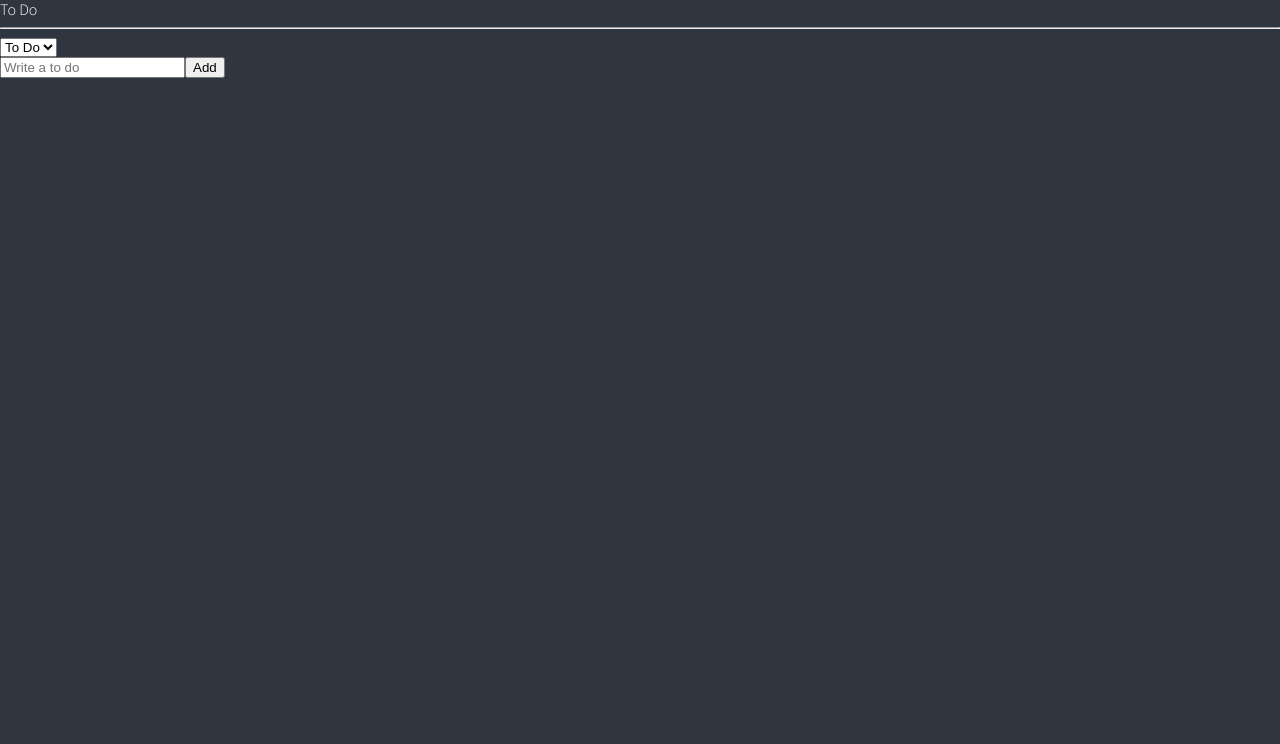
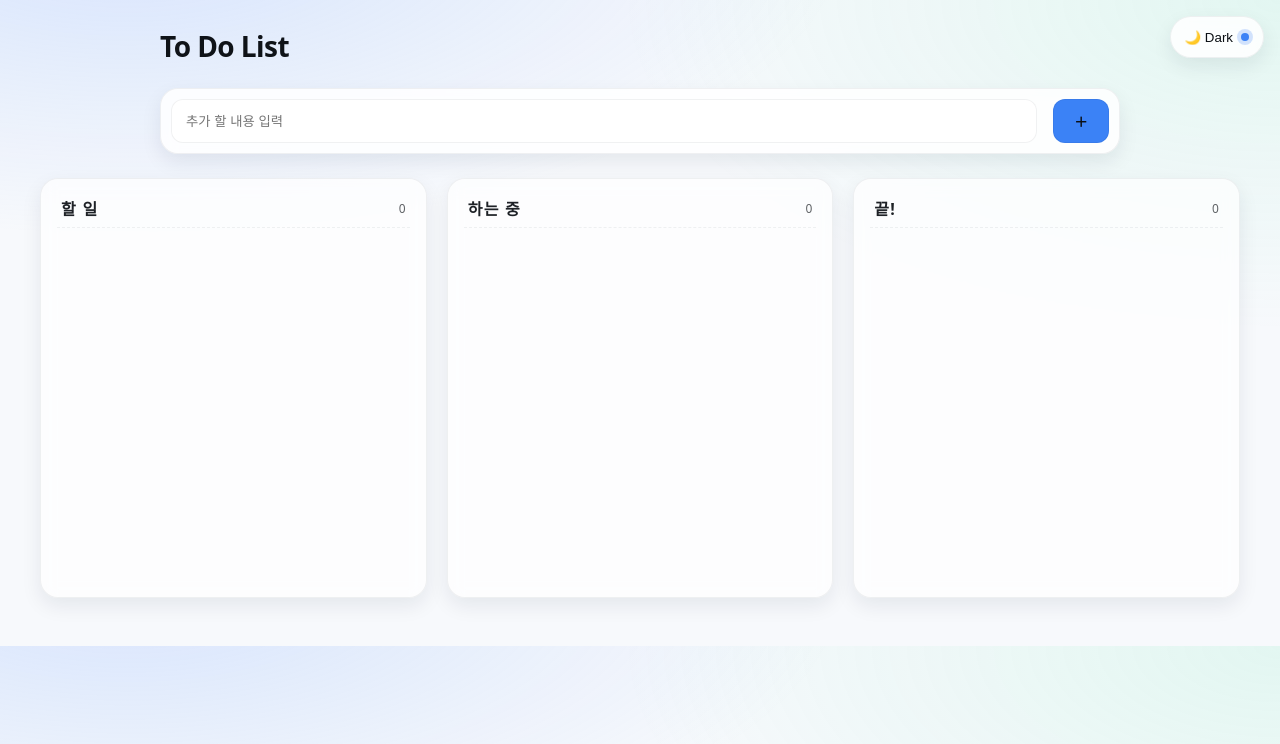
Before and after one commit to junghanbyeol/react-todo, a React (Create React App) app in the folder react-todo-app/: page / in a window 1280 px wide. Shown: the top 744 px of the page. Built offline with nearby package versions, Linux system fonts and the light colour scheme.

Commit message:
스타일 추가 다크모드, 라이트모드 추가 1개의 리스트만 보여주는 화면에서 3개의 리스트로 변환

```diff
--- a/react-todo-app/src/App.tsx
+++ b/react-todo-app/src/App.tsx
@@ -1,5 +1,8 @@
-import { createGlobalStyle } from "styled-components";
+import { createGlobalStyle, ThemeProvider  } from "styled-components";
 import ToDoList from "./component/ToDoList";
+import { darkTheme, lightTheme } from "./theme";
+import styled from "styled-components";
+import React, { useEffect, useMemo, useState } from "react";
 
 const GlobalStyle = createGlobalStyle`
 @import url('https://fonts.googleapis.com/css2?family=Source+Sans+Pro:wght@300;400&display=swap');
@@ -54,23 +57,102 @@ table {
   box-sizing: border-box;
 }
 body {
-  font-weight: 300;
+  /* font-weight: 300;
   font-family: 'Source Sans Pro', sans-serif;
   background-color:${(props) => props.theme.bgColor};
   color:${(props) => props.theme.textColor};
-  line-height: 1.2;
+  line-height: 1.2; */
 }
 a {
   text-decoration:none;
   color:inherit;
 }
+body {
+  font-weight: 400;
+  font-family: 'Source Sans Pro', system-ui, -apple-system, Segoe UI, Roboto, sans-serif;
+  background:
+    radial-gradient(1200px 500px at 10% -10%, rgba(120,166,255,0.25), transparent 60%),
+    radial-gradient(1200px 600px at 100% 0%, rgba(110,231,183,0.15), transparent 55%),
+    ${(p)=>p.theme.bgColor};
+  color:${(p)=>p.theme.textColor};
+}
+
+:focus-visible {
+  outline: 2px solid ${(p)=>p.theme.primary};
+  outline-offset: 2px;
+  border-radius: 10px;
+}
+
+::selection {
+  background: ${(p)=>p.theme.primary};
+  color: #0b0f14;
+}
+`;
+
+const ThemeToggle = styled.button`
+  position: fixed;
+  top: 16px;
+  right: 16px;
+  z-index: 50;
+  height: 42px;
+  min-width: 42px;
+  padding: 0 14px;
+  display: inline-flex;
+  align-items: center;
+  gap: 8px;
+
+  border-radius: 999px;
+  border: 1px solid ${(p)=>p.theme.cardBorder};
+  background: ${(p)=>p.theme.surface};
+  color: inherit;
+
+  box-shadow: ${(p)=>p.theme.shadow};
+  backdrop-filter: blur(${(p)=>p.theme.blur});
+  cursor: pointer;
+  transition: transform .08s ease, filter .2s ease, background .2s ease;
+
+  &:hover { filter: brightness(1.05); }
+  &:active { transform: translateY(1px); }
+
+  /* 작은 점(상태 표시) */
+  &::after{
+    content: "";
+    width: 8px; height: 8px;
+    border-radius: 999px;
+    background: ${(p)=>p.theme.primary};
+    box-shadow: 0 0 0 4px rgba(59,130,246,.22);
+  }
 `;
 
 function App() {
+  const getInitial = () => {
+    const saved = localStorage.getItem("theme");
+    if (saved === "light" || saved === "dark") return saved;
+    return window.matchMedia &&
+      window.matchMedia("(prefers-color-scheme: dark)").matches
+      ? "dark"
+      : "light";
+  };
+
+  const [mode, setMode] = useState<"light" | "dark">(getInitial);
+  const theme = useMemo(() => (mode === "dark" ? darkTheme : lightTheme), [mode]);
+
+  useEffect(() => {
+    localStorage.setItem("theme", mode);
+    // body data-attribute는 필요 시 전역 스타일 커스텀에 유용
+    document.documentElement.setAttribute("data-theme", mode);
+  }, [mode]);
+
+  const toggle = () => setMode((m) => (m === "dark" ? "light" : "dark"));
   return (
     <>
-      <GlobalStyle />
-      <ToDoList />
+      <ThemeProvider theme={theme}>
+        <GlobalStyle />
+        <ThemeToggle onClick={toggle} aria-label="테마 토글">
+          {mode === "dark" ? "☀️ Light" : "🌙 Dark"}
+        </ThemeToggle>
+        <ToDoList />
+      </ThemeProvider>
     </>
   );
 }
--- a/react-todo-app/src/atoms.tsx
+++ b/react-todo-app/src/atoms.tsx
@@ -25,12 +25,12 @@ export const toDoSelector = selector({
     key: "toDoSelector",
     get: ({ get }) => {
         const toDos = get(toDoState);
-        const category = get(categoryState)
-        return toDos.filter(toDo => toDo.category === category)
-        // return [
-        //     toDos.filter(toDo => toDo.category === "TO_DO"),
-        //     toDos.filter(toDo => toDo.category === "DOING"),
-        //     toDos.filter(toDo => toDo.category === "DONE")
-        // ];
+        // const category = get(categoryState)
+        // return toDos.filter(toDo => toDo.category === category)
+        return [
+            toDos.filter(toDo => toDo.category === Categories.TO_DO),
+            toDos.filter(toDo => toDo.category === Categories.DOING),
+            toDos.filter(toDo => toDo.category === Categories.DONE)
+        ];
     }
 })
--- a/react-todo-app/src/component/CreateToDo.tsx
+++ b/react-todo-app/src/component/CreateToDo.tsx
@@ -1,26 +1,23 @@
 import { useForm } from "react-hook-form";
-import { useRecoilValue, useSetRecoilState } from "recoil";
-import { toDoState } from "../atoms";
-import { categoryState } from './../atoms';
+import { useSetRecoilState, useRecoilValue } from "recoil";
+import { toDoState, categoryState } from "../atoms";
+import { AddBtn, Input } from "../style/kanbanStyles";
 
-interface IForm {
-    toDo: string;
+interface IForm { toDo: string; }
+function CreateToDo() {
+  const setToDos = useSetRecoilState(toDoState);
+  const category = useRecoilValue(categoryState);
+  const { register, handleSubmit, setValue } = useForm<IForm>();
+  const handleValid = ({ toDo }: IForm) => {
+    setToDos((old)=> [{ text: toDo, id: Date.now(), category }, ...old]);
+    setValue("toDo", "");
+  };
+
+  return (
+    <form onSubmit={handleSubmit(handleValid)} style={{display:"contents"}}>
+      <Input {...register("toDo", { required: true })} placeholder="추가 할 내용 입력" />
+      <AddBtn type="submit">＋</AddBtn>
+    </form>
+  );
 }
-
-function CreateToDo() {
-    const setToDos = useSetRecoilState(toDoState);
-    const {register, handleSubmit, setValue} = useForm<IForm>();
-    const category = useRecoilValue(categoryState)
-    const handleValid = ({toDo}: IForm) => {
-        setToDos(oldToDos => [{text: toDo, id: Date.now(), category}, ...oldToDos])
-        setValue("toDo", '')
-    }
-    return (
-        <form onSubmit={handleSubmit(handleValid)}>
-            <input {...register("toDo", {required: "필수입력 항목입니다."})}placeholder="Write a to do" />
-            <button>Add</button>
-        </form>
-    )
-}
-
 export default CreateToDo;
--- a/react-todo-app/src/component/ToDo.tsx
+++ b/react-todo-app/src/component/ToDo.tsx
@@ -1,46 +1,31 @@
-import React from "react";
+import { useSetRecoilState } from "recoil";
 import { Categories, IToDo, toDoState } from "../atoms";
-import { useSetRecoilState } from "recoil";
+import { Card, CardTitle, Actions, IconBtn } from "../style/kanbanStyles";
 
 function ToDo({ text, category, id }: IToDo) {
-  const setToDos = useSetRecoilState(toDoState)
-  const onClick = (event: React.MouseEvent<HTMLButtonElement>) => {
-    console.log(event.currentTarget.name)
-    const {
-      currentTarget: {name}
-    } = event
-    setToDos((prevToDos) => {
-      console.log('prevToDos', prevToDos)
-      return prevToDos.map((toDo) =>
-        toDo.id === id ? { ...toDo, category: name as any } : toDo
-      );
-    });
+  const setToDos = useSetRecoilState(toDoState);
 
-    // setToDos(oldToDos => {
-    //   const targetIndex = oldToDos.findIndex((toDo) => toDo.id === id)
-    //   const oldToDo = oldToDos[targetIndex]
-    //   const newToDo = { text, id, category: name as any}
-    //   return [
-    //     ...oldToDos.slice(0, targetIndex),
-    //     newToDo,
-    //     ...oldToDos.slice(targetIndex + 1)
-    //   ]
-    // })
+  const onClick = (e: React.MouseEvent<HTMLButtonElement>) => {
+    const { name } = e.currentTarget;
+    setToDos((prev) => prev.map((t) => (t.id === id ? { ...t, category: name as any } : t)));
   };
+
   return (
-    <li>
-      <span>{text}</span>
-      {category !== Categories.DOING && (
-        <button name={Categories.DOING} onClick={onClick}>Doing</button>
-      )}
-      {category !== Categories.TO_DO && (
-        <button name={Categories.TO_DO} onClick={onClick}>ToDo</button>
-      )}
-      {category !== Categories.DONE && (
-        <button name={Categories.DONE} onClick={onClick}>Done</button>
-      )}
-    </li>
+    <Card>
+      <CardTitle>{text}</CardTitle>
+      <Actions>
+        {category !== Categories.DOING && (
+          <IconBtn variant="doing" name={Categories.DOING} onClick={onClick}>하는 중</IconBtn>
+        )}
+        {category !== Categories.DONE && (
+          <IconBtn variant="done" name={Categories.DONE} onClick={onClick}>다했어</IconBtn>
+        )}
+        {category !== Categories.TO_DO && (
+          <IconBtn name={Categories.TO_DO} onClick={onClick}>할래</IconBtn>
+        )}
+        <IconBtn variant="delete" onClick={()=>setToDos((prev)=>prev.filter(t=>t.id!==id))}>지울래</IconBtn>
+      </Actions>
+    </Card>
   );
 }
-
 export default ToDo;
--- a/react-todo-app/src/component/ToDoList.tsx
+++ b/react-todo-app/src/component/ToDoList.tsx
@@ -1,28 +1,60 @@
 import { useRecoilState, useRecoilValue } from "recoil";
 import CreateToDo from "./CreateToDo";
-import { Categories, categoryState, toDoSelector, toDoState } from "../atoms";
+import { Categories, categoryState, toDoSelector } from "../atoms";
 import ToDo from "./ToDo";
-
+import {
+  Header, Title, InputGroup, Board, Column, ColumnHead, CardList
+} from "../style/kanbanStyles";
 
 function ToDoList() {
-  const toDos = useRecoilValue(toDoSelector)
-  const [category, setCategory] = useRecoilState(categoryState)
-  const onInput = (event:React.FormEvent<HTMLSelectElement>) => {
-    setCategory(event.currentTarget.value as any)
-  }
+  // const toDos = useRecoilValue(toDoSelector);
+  const [to_do, doing, done] = useRecoilValue(toDoSelector);
+  const [category, setCategory] = useRecoilState(categoryState);
+  const onInput = (e: React.FormEvent<HTMLSelectElement>) =>
+    setCategory(e.currentTarget.value as any);
+
+  // 실제 제품에서는 셀렉트 대신 컬럼 3개에 필터링된 배열을 뿌리면 됩니다.
   return (
-    <div>
-      <h1>To Do</h1>
-      <hr/>
-      <select value={category} onInput={onInput}>
-        <option value={Categories.TO_DO}>To Do</option>
-        <option value={Categories.DOING}>Doing</option>
-        <option value={Categories.DONE}>Done</option>
-      </select>
-      <CreateToDo />
-      {toDos?.map((toDo) => <ToDo key={toDo.id} {...toDo}/>)}
-    </div>
+    <>
+      <Header>
+        <Title>To Do List</Title>
+        <InputGroup style={{gridColumn:"1 / -1"}}>
+          {/* CreateToDo 내부에서 input/button만 렌더하면 스타일 자동 적용 */}
+          <CreateToDo />
+        </InputGroup>
+      </Header>
+
+      {/* 데모용 - 현재 selector 1개이므로 컬럼 1개에만 표시됨 */}
+      <Board>
+        <Column>
+          <ColumnHead>
+            <h2>할 일</h2><span className="count">{to_do.length}</span>
+          </ColumnHead>
+          <CardList>{to_do.map((t)=> <ToDo key={t.id} {...t} />)}</CardList>
+        </Column>
+        <Column>
+          <ColumnHead>
+            <h2>하는 중</h2><span className="count">{doing.length}</span>
+          </ColumnHead>
+          <CardList>{doing.map((t)=> <ToDo key={t.id} {...t} />)}</CardList>
+        </Column>
+        <Column>
+          <ColumnHead>
+            <h2>끝!</h2><span className="count">{done.length}</span>
+          </ColumnHead>
+          <CardList>{done.map((t)=> <ToDo key={t.id} {...t} />)}</CardList>
+        </Column>
+      </Board>
+
+      {/* 기존 카테고리 셀렉트는 기능 유지 시 아래처럼 별도 보관 가능 */}
+      {/* <div style={{maxWidth:960, margin:"24px auto 80px", opacity:.6}}>
+        <select value={category} onInput={onInput}>
+          <option value={Categories.TO_DO}>To Do</option>
+          <option value={Categories.DOING}>Doing</option>
+          <option value={Categories.DONE}>Done</option>
+        </select>
+      </div> */}
+    </>
   );
 }
-
 export default ToDoList;
--- a/react-todo-app/src/index.tsx
+++ b/react-todo-app/src/index.tsx
@@ -1,9 +1,7 @@
 import React from "react";
 import ReactDOM from "react-dom/client"; // ✅ 중요!
 import { RecoilRoot } from "recoil";
-import { ThemeProvider } from "styled-components";
 import App from "./App";
-import { darkTheme } from "./theme";
 
 const container = document.getElementById("root") as HTMLElement;
 const root = ReactDOM.createRoot(container);
@@ -11,9 +9,7 @@ const root = ReactDOM.createRoot(container);
 root.render(
   <React.StrictMode>
     <RecoilRoot>
-      <ThemeProvider theme={darkTheme}>
-        <App />
-      </ThemeProvider>
+      <App />
     </RecoilRoot>
   </React.StrictMode>
 );
--- /dev/null
+++ b/react-todo-app/src/style/kanbanStyles.ts
@@ -0,0 +1,174 @@
+// src/style/kanbanStyles.ts
+import styled from "styled-components";
+
+/* 상단 입력영역 */
+export const Header = styled.header`
+  display: grid;
+  grid-template-columns: 1fr auto;
+  gap: ${(p)=>p.theme.gap};
+  align-items: center;
+  margin: 32px auto 24px;
+  max-width: 960px;
+  width: 100%;
+`;
+
+export const Title = styled.h1`
+  grid-column: 1 / -1;
+  font-size: clamp(20px, 1.6vw + 16px, 28px);
+  font-weight: 800;
+  letter-spacing: -0.02em;
+  margin-bottom: 12px;
+  opacity: .98;
+`;
+
+/* 입력 + 추가버튼 래퍼 (글래스/소프트모피즘) */
+export const InputGroup = styled.div`
+  display: grid;
+  grid-template-columns: 1fr 56px;
+  gap: ${(p)=>p.theme.gap};
+  padding: 10px;
+  background: ${(p)=>p.theme.surface};
+  border: 1px solid ${(p)=>p.theme.cardBorder};
+  border-radius: ${(p)=>p.theme.radius};
+  backdrop-filter: blur(${(p)=>p.theme.blur});
+  box-shadow: ${(p)=>p.theme.shadow};
+`;
+
+export const Input = styled.input`
+  height: 44px;
+  padding: 0 14px;
+  border-radius: 12px;
+  border: 1px solid ${(p)=>p.theme.cardBorder};
+  background: ${(p)=>p.theme.inputBg};
+  color: inherit;
+  transition: border .2s ease, box-shadow .2s ease;
+  &:focus{
+    border-color: ${(p)=>p.theme.primary};
+    box-shadow: 0 0 0 4px rgba(59,130,246,.25);
+  }
+`;
+
+export const AddBtn = styled.button`
+  height: 44px;
+  border-radius: 12px;
+  border: 1px solid ${(p)=>p.theme.cardBorder};
+  background: linear-gradient(180deg, ${(p)=>p.theme.primary}, ${(p)=>p.theme.primary} 70%);
+  color: #0b0f14;
+  font-weight: 700;
+  letter-spacing: .02em;
+  cursor: pointer;
+  transition: transform .08s ease, filter .2s ease;
+  &:active{ transform: translateY(1px) }
+  &:hover{ filter: brightness(1.05) }
+`;
+
+/* 보드 3단 그리드 */
+export const Board = styled.main`
+  max-width: 1200px;
+  margin: 0 auto 48px;
+  display: grid;
+  grid-template-columns: repeat(3, 1fr);
+  gap: calc(${(p)=>p.theme.gap} * 1.25);
+
+  @media (max-width: 980px){
+    grid-template-columns: 1fr;
+  }
+`;
+
+/* 컬럼(투두/두잉/던) */
+export const Column = styled.section`
+  display: flex;
+  flex-direction: column;
+  gap: ${(p)=>p.theme.gap};
+  padding: 16px;
+  border-radius: ${(p)=>p.theme.radius};
+  background: ${(p)=>p.theme.cardBg};
+  backdrop-filter: blur(${(p)=>p.theme.blur});
+  border: 1px solid ${(p)=>p.theme.cardBorder};
+  box-shadow: ${(p)=>p.theme.shadow};
+  min-height: 420px;
+`;
+
+export const ColumnHead = styled.header`
+  display: flex;
+  justify-content: space-between;
+  align-items: center;
+  padding: 6px 4px 10px;
+  border-bottom: 1px dashed ${(p)=>p.theme.cardBorder};
+  h2{
+    font-size: 16px;
+    font-weight: 800;
+    text-transform: lowercase;
+    letter-spacing: .08em;
+    opacity: .92;
+  }
+  .count{
+    opacity: .65;
+    font-size: 12px;
+  }
+`;
+
+/* 카드 리스트 */
+export const CardList = styled.ul`
+  display: grid;
+  gap: ${(p)=>p.theme.gap};
+`;
+
+/* 단일 카드 (드래그요소) */
+export const Card = styled.li<{dragging?: boolean, over?: boolean}>`
+  padding: 14px 12px;
+  border-radius: 14px;
+  background: ${(p)=>p.theme.surface};
+  border: 1px solid ${(p)=>p.theme.cardBorder};
+  box-shadow: ${(p)=>p.theme.shadow};
+  display: grid;
+  grid-template-columns: 1fr auto;
+  gap: 10px;
+  align-items: center;
+  transform: translateZ(0); /* GPU 레이어 */
+  transition: box-shadow .2s ease, transform .12s ease, background .2s ease;
+
+  ${(p)=>p.dragging && `
+    opacity: .75;
+    transform: scale(.98);
+  `}
+  ${(p)=>p.over && `
+    outline: 2px dashed ${p.theme.primary};
+    outline-offset: 2px;
+  `}
+
+  &:hover{
+    box-shadow: 0 14px 34px rgba(0,0,0,.25);
+  }
+`;
+
+export const CardTitle = styled.span`
+  font-weight: 700;
+  letter-spacing: .01em;
+`;
+
+export const Actions = styled.div`
+  display: grid;
+  grid-auto-flow: column;
+  gap: 8px;
+`;
+
+export const IconBtn = styled.button<{variant?: "to"|"doing"|"done"|"delete"}>`
+  height: 36px;
+  min-width: 36px;
+  padding: 0 10px;
+  border-radius: 10px;
+  border: 1px solid ${(p)=>p.theme.cardBorder};
+  background: ${(p)=>p.theme.inputBg};
+  color: inherit;
+  font-weight: 700;
+  cursor: pointer;
+  transition: transform .08s ease, filter .2s ease, background .2s ease;
+
+  &:active{ transform: translateY(1px) }
+  &:hover{ filter: brightness(1.05) }
+
+  ${(p)=>p.variant==="doing" && `background: linear-gradient(180deg, ${p.theme.warn}, ${p.theme.warn}); color: #111;`}
+  ${(p)=>p.variant==="done" && `background: linear-gradient(180deg, ${p.theme.success}, ${p.theme.success}); color: #0b0f14;`}
+  ${(p)=>p.variant==="delete" && `background: linear-gradient(180deg, ${p.theme.danger}, ${p.theme.danger}); color: #fff;`}
+`;
--- a/react-todo-app/src/theme.ts
+++ b/react-todo-app/src/theme.ts
@@ -1,8 +1,42 @@
+// src/theme.ts
 import { DefaultTheme } from "styled-components";
 
 export const darkTheme: DefaultTheme = {
-  bgColor: "#2f3640",
-  textColor: "white",
-  accentColor: "#9c88ff",
-  cardBgColor: "transparent",
+  accentColor: "#ffce33",
+  cardBgColor: "#1e272e",
+
+  bgColor: "#0b0f14",
+  textColor: "#e9eef2",
+  cardBg: "rgba(255,255,255,0.06)",
+  cardBorder: "rgba(255,255,255,0.10)",
+  surface: "rgba(255,255,255,0.05)",
+  primary: "#78a6ff",
+  danger: "#ff6b6b",
+  success: "#6ee7b7",
+  warn: "#f8d56b",
+  inputBg: "rgba(255,255,255,0.07)",
+  shadow: "0 10px 30px rgba(0,0,0,0.25)",
+  radius: "18px",
+  gap: "16px",
+  blur: "12px",
 };
+
+export const lightTheme: DefaultTheme = {
+  accentColor: "#3b82f6",
+  cardBgColor: "#ffffff",
+
+  bgColor: "#f7f9fc",
+  textColor: "#0b0f14",
+  cardBg: "rgba(255,255,255,0.7)",
+  cardBorder: "rgba(14, 28, 45, 0.06)",
+  surface: "rgba(255,255,255,0.85)",
+  primary: "#3b82f6",
+  danger: "#ef4444",
+  success: "#10b981",
+  warn: "#f59e0b",
+  inputBg: "rgba(255,255,255,0.9)",
+  shadow: "0 8px 20px rgba(14,28,45,0.08)",
+  radius: "18px",
+  gap: "16px",
+  blur: "8px",
+};
```
Also changed, not shown: react-todo-app/src/styled.d.ts (+14 -0 lines).
